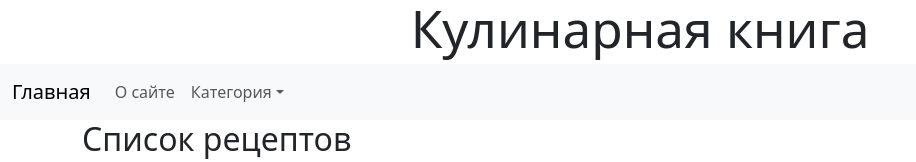
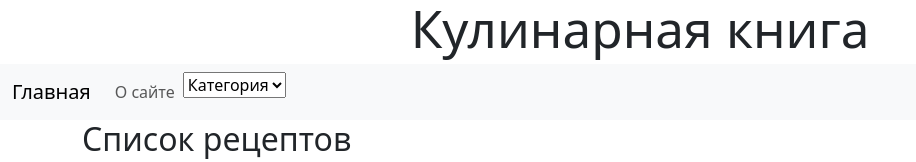
Before and after one commit to YPivneva/receipt-roulette, a React (Vite) app: page / in a window 1280 px wide. Shown: the top 162 px of the page, without its empty margins (0-916 px from the left). Built offline with nearby package versions, Linux system fonts and the light colour scheme.

Commit message:
add category filter in header

```diff
--- a/src/components/FetchData.jsx
+++ b/src/components/FetchData.jsx
@@ -1,10 +1,13 @@
 import React, {useState, useEffect} from 'react';
+import Header from './Header';
 
 function FetchData({ recipes }){
-    const [filteredItems, setFilteredItems] = useState(recipes);
+    <FetchData recipes={recipes } />
+    const [filteredItems, setFilteredItems] = useState(recipes || []);
     const [category, setСategories] = useState();
     // const [time, setTime] = useState();
     const [maxTime, setMaxTime] = useState('');
+
 
     const filterByCategory = (category) =>{
         setFilteredItems(
@@ -26,22 +29,23 @@ function FetchData({ recipes }){
                 );
              })
         )
-    }, [category, maxTime, recipes])
+    }, [category, maxTime, recipes]);
     const categorys = Array.from(
         new Set(recipes.map((recipe)=> recipe.category))
     )
 
     return (
         <div className="container">
+            <Header categories={categorys} filterByCategory={filterByCategory} />
             <h2>Список рецептов</h2>
-            <select onChange={e=>filterByCategory(e.target.value)} name="" id="">
+            {/* <select onChange={e=>filterByCategory(e.target.value)} name="" id="">
                 <option value="" disabled selected>
                     Тип категории
                 </option>
                 {categorys.map(category => {
                     return <option key={category}>{category}</option>
                 })}
-            </select>
+            </select> */}
             <div>
                 <label htmlFor="max-time">Максимальное время приготовления (мин): </label>
                 <input
--- a/src/components/Header.jsx
+++ b/src/components/Header.jsx
@@ -1,7 +1,7 @@
 import React from 'react';
 import { Link } from 'react-router-dom';
 
-export default function Header() {
+export default function Header({ categories, filterByCategory }) {
     return (
         <header>
             <h1>Кулинарная книга</h1>
@@ -18,7 +18,7 @@ export default function Header() {
                                 <Link className="nav-link" to="/about">О сайте</Link>
                             </li>
                             <li class="nav-item dropdown">
-                                <a class="nav-link dropdown-toggle" href="#" id="navbarDropdownMenuLink" role="button" data-bs-toggle="dropdown" aria-expanded="false">
+                                {/* <a class="nav-link dropdown-toggle" href="#" id="navbarDropdownMenuLink" role="button" data-bs-toggle="dropdown" aria-expanded="false">
                                     Категория
                                 </a>
                                 <ul class="dropdown-menu" aria-labelledby="navbarDropdownMenuLink">
@@ -26,7 +26,17 @@ export default function Header() {
                                     <li><Link className="dropdown-item" to="/category/second">вторые блюда</Link></li>
                                     <li><Link className="dropdown-item" to="/category/snacks">закуски</Link></li>
                                     <li><Link className="dropdown-item" to="/category/desserts">десерты</Link></li>
-                                </ul>
+                                </ul> */}
+                                <select onChange={e => filterByCategory(e.target.value)} defaultValue="">
+                                    <option value="" disabled>
+                                        Категория
+                                    </option>
+                                    {Array.isArray(categories) && categories.map(category => (
+                                        <option key={category} value={category}>
+                                            {category}
+                                        </option>
+                                    ))}
+                                </select>
                             </li>
                         </ul>
                     </div>
```
